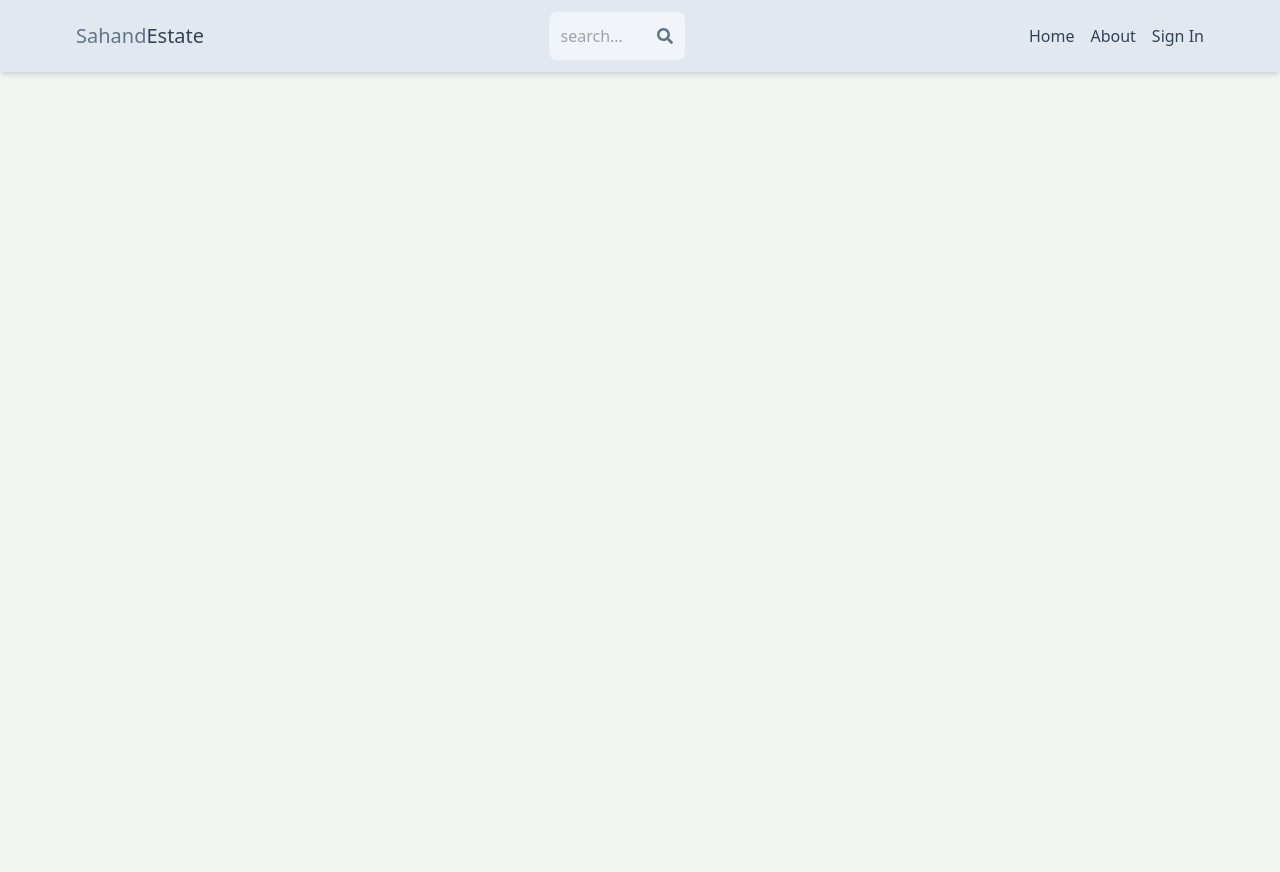
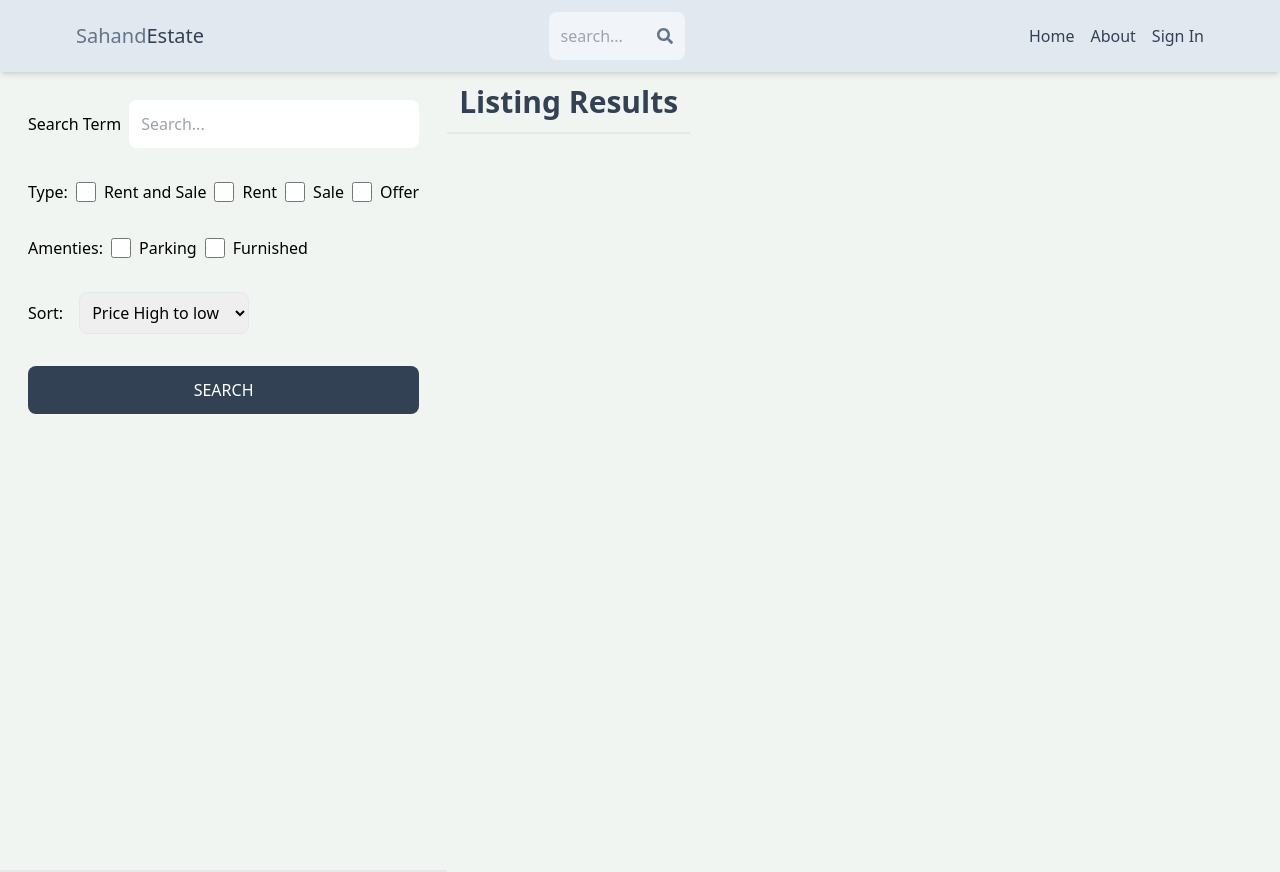
Before and after one commit to Vermaji8620/Real_Estate, a React (Vite) app in the folder client/: page /search in a window 1280 px wide. Before the commit the page ends 800 px from the top, so only its background shows below. Built offline with nearby package versions, Linux system fonts and the light colour scheme; no server answers.

Commit message:
create search page UI

```diff
--- a/client/src/App.jsx
+++ b/client/src/App.jsx
@@ -9,6 +9,7 @@ import PrivateRoute from "./components/PrivateRoute";
 import Listing from "./pages/Listing";
 import CreateListing from "./pages/CreateListing";
 import UpdateListing from "./pages/UpdateListing";
+import Search from "./pages/Search";
 
 function App() {
   return (
@@ -18,6 +19,7 @@ function App() {
         <Route path="/" element={<Home />} />
         <Route path="/about" element={<About />} />
         <Route path="/sign-in" element={<SignIn />} />
+        <Route path="/search" element={<Search />} />
         <Route path="/sign-up" element={<SignUp />} />
         <Route path="/listing/:listingId" element={<Listing />} />
         <Route element={<PrivateRoute />}>
--- a/client/src/components/Header.jsx
+++ b/client/src/components/Header.jsx
@@ -8,6 +8,7 @@ const Header = () => {
   const navigate = useNavigate();
   const [searchTerm, setSearchTerm] = useState("");
 
+  // jab submit hoga tab niche wala function chalega
   const handleSubmit = async (e) => {
     e.preventDefault();
     // niche wala code sab se url ka andar search apne ap add ho jayega---
@@ -18,10 +19,12 @@ const Header = () => {
   };
 
   // ab jo v term url pe hit marenge search krne ke liye wo yaha, input:search pe v aana chahieye,to iske liye useffect ka use krenge
+  // url me change hone se useffect chalega
   useEffect(() => {
     const urlParams = new URLSearchParams(window.location.search);
     const searchTermFromUrl = urlParams.get("searchTerm");
     if (searchTermFromUrl) setSearchTerm(searchTermFromUrl);
+    // yaha pe location.search ka use krke url ka search term nikal rhe hai...yeh as a dependecy use kr rhe hai ..
   }, [location.search]);
 
   return (
--- /dev/null
+++ b/client/src/pages/Search.jsx
@@ -0,0 +1,74 @@
+const Search = () => {
+  return (
+    <div className="flex flex-col md:flex-row">
+      <div className="p-7 border-b-2 md:border-b-2 md:min-h-screen">
+        <form className="flex flex-col gap-8">
+          <div className="flex items-center gap-2 ">
+            <label className="whitespace-nowrap">Search Term</label>
+            <input
+              type="text"
+              id="searchTerm"
+              placeholder="Search..."
+              className="rounded-lg p-3 w-full"
+            />
+          </div>
+          <div className="flex gap-2">
+            <label>Type:</label>
+            <div className="flex gap-2">
+              {/* id all hai kyunki rent and sale dono consider krnege yaha pe */}
+              <input type="checkbox" id="all" className="w-5" />
+              <span>Rent and Sale</span>
+            </div>
+            <div className="flex gap-2">
+              {/* id all hai kyunki rent and sale dono consider krnege yaha pe */}
+              <input type="checkbox" id="rent" className="w-5" />
+              <span>Rent </span>
+            </div>
+            <div className="flex gap-2">
+              {/* id all hai kyunki rent and sale dono consider krnege yaha pe */}
+              <input type="checkbox" id="sale" className="w-5" />
+              <span> Sale</span>
+            </div>
+            <div className="flex gap-2">
+              {/* id all hai kyunki rent and sale dono consider krnege yaha pe */}
+              <input type="checkbox" id="offer" className="w-5" />
+              <span>Offer</span>
+            </div>
+          </div>
+          <div className="flex gap-2">
+            <label>Amenties:</label>
+            <div className="flex gap-2">
+              {/* id all hai kyunki rent and sale dono consider krnege yaha pe */}
+              <input type="checkbox" id="parking" className="w-5" />
+              <span>Parking</span>
+            </div>
+            <div className="flex gap-2">
+              {/* id all hai kyunki rent and sale dono consider krnege yaha pe */}
+              <input type="checkbox" id="furnished" className="w-5" />
+              <span>Furnished </span>
+            </div>
+          </div>
+          <div className="flex items-center gap-4">
+            <label>Sort: </label>
+            <select name="" id="sort_order" className="border rounded-lg p-2">
+              <option value="">Price High to low</option>
+              <option value="">Price Low to High</option>
+              <option value="">Latest</option>
+              <option value="">Oldest</option>
+            </select>
+          </div>
+          <button className="bg-slate-700 text-white p-3 rounded-lg uppercase hover:opacity-95">
+            Search
+          </button>
+        </form>
+      </div>
+      <div className="">
+        <h1 className="text-3xl font-semibold p-3 text-slate-700 border-b-2">
+          Listing Results
+        </h1>
+      </div>
+    </div>
+  );
+};
+
+export default Search;
```
